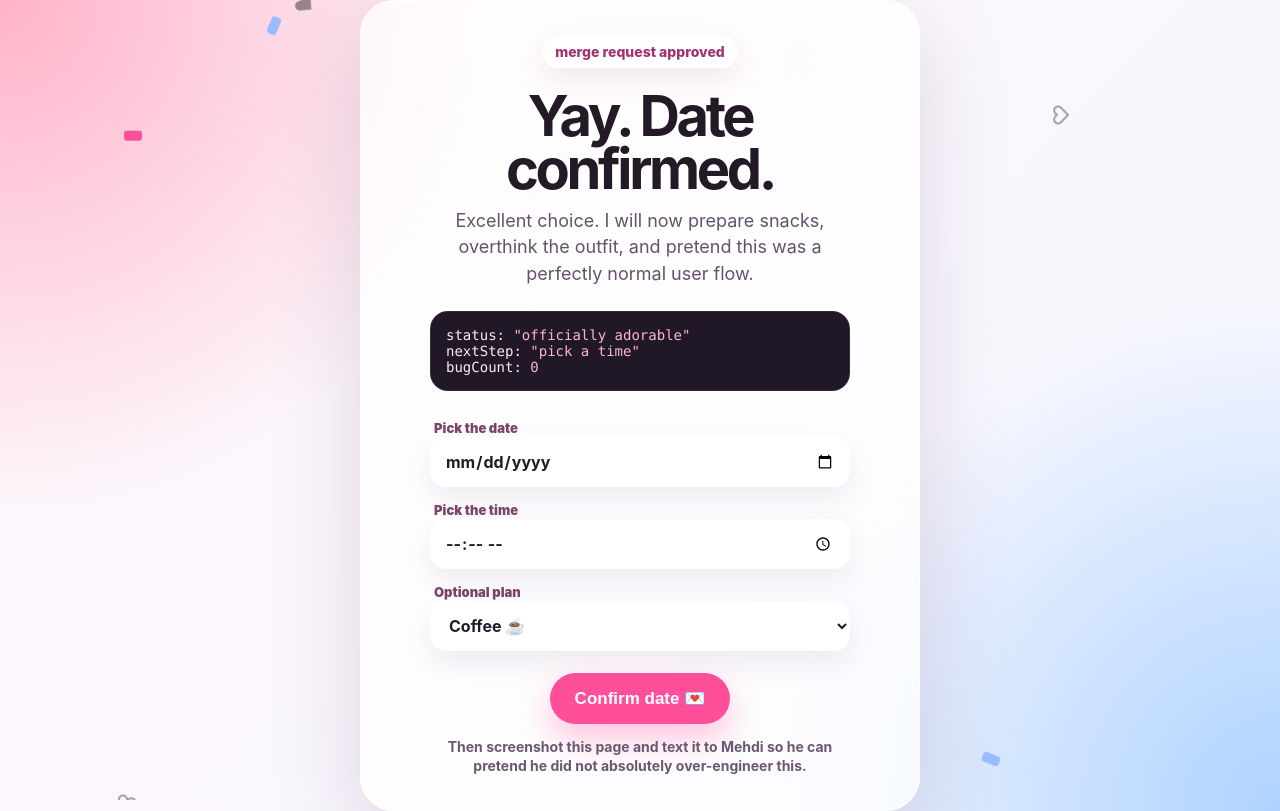
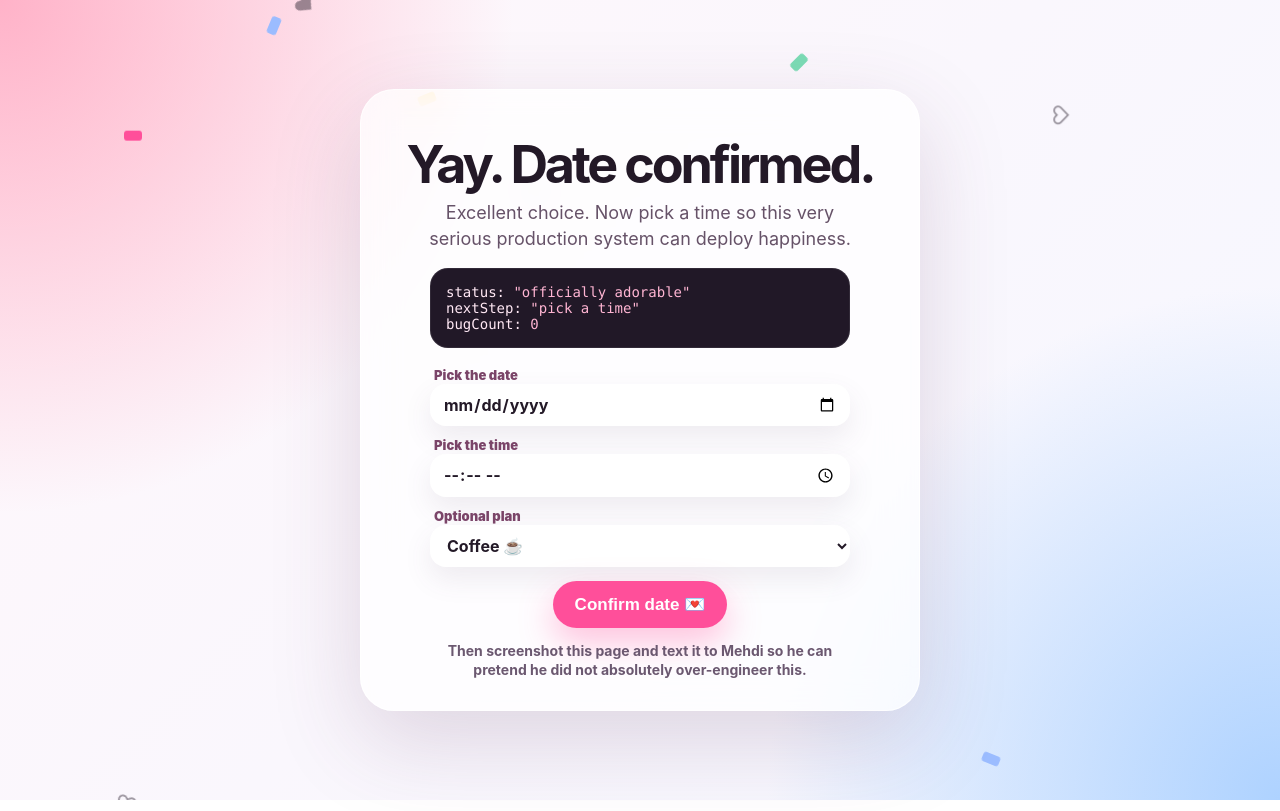
Before and after one commit to mi207/AI_pages, a plain HTML site: page index.html in a window 1280 px wide. Both pictures are taken after a click on the button "Yes 💖". Drawn offline with Linux system fonts and the light colour scheme.

Commit message:
Update index.html

```diff
--- a/index.html
+++ b/index.html
@@ -12,6 +12,7 @@
       body {
         margin: 0;
         min-height: 100vh;
+        min-height: 100svh;
         position: relative;
         display: grid;
         place-items: center;
@@ -46,7 +47,8 @@
 
       .card {
         width: min(92vw, 560px);
-        padding: 34px;
+        max-height: min(96vh, 96svh);
+        padding: clamp(18px, 4vw, 30px);
         border-radius: 34px;
         background: rgba(255, 255, 255, 0.72);
         border: 1px solid rgba(255, 255, 255, 0.78);
@@ -71,15 +73,15 @@
       }
 
       h1 {
-        margin: 22px 0 12px;
-        font-size: clamp(34px, 8vw, 56px);
+        margin: clamp(14px, 2.5vh, 22px) 0 10px;
+        font-size: clamp(32px, 7vw, 52px);
         line-height: 0.95;
         letter-spacing: -0.06em;
       }
 
       .message {
-        min-height: 72px;
-        margin: 0 auto 24px;
+        min-height: 0;
+        margin: 0 auto clamp(14px, 2vh, 22px);
         max-width: 430px;
         color: #665268;
         font-size: 18px;
@@ -87,7 +89,7 @@
       }
 
       .code-box {
-        margin: 20px auto 26px;
+        margin: clamp(12px, 2vh, 18px) auto clamp(14px, 2vh, 22px);
         max-width: 420px;
         text-align: left;
         border-radius: 18px;
@@ -104,10 +106,10 @@
       }
 
       .date-picker {
-        margin: 20px auto 22px;
+        margin: 12px auto 14px;
         max-width: 420px;
         display: grid;
-        gap: 12px;
+        gap: 8px;
         text-align: left;
       }
 
@@ -123,7 +125,7 @@
         width: 100%;
         border: 0;
         border-radius: 16px;
-        padding: 14px 15px;
+        padding: 10px 13px;
         background: #fff;
         color: #231927;
         font: inherit;
@@ -174,7 +176,7 @@
         border: 0;
         cursor: pointer;
         border-radius: 999px;
-        padding: 15px 25px;
+        padding: 13px 22px;
         font-size: 17px;
         font-weight: 900;
         transition: transform 180ms ease, box-shadow 180ms ease, opacity 180ms ease;
@@ -296,10 +298,9 @@
       </section>
 
       <section class="success">
-        <div class="badge">merge request approved</div>
         <h1>Yay. Date confirmed.</h1>
         <p class="message">
-          Excellent choice. I will now prepare snacks, overthink the outfit, and pretend this was a perfectly normal user flow.
+          Excellent choice. Now pick a time so this very serious production system can deploy happiness.
         </p>
         <div class="code-box">
           status: <span>"officially adorable"</span><br />
```
